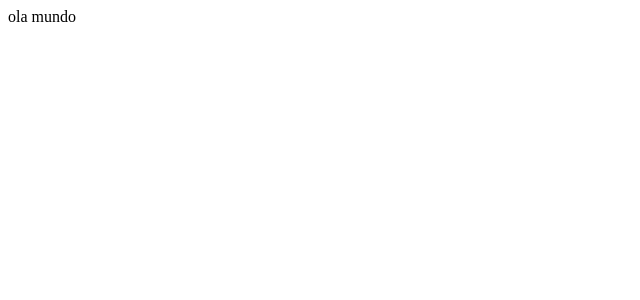
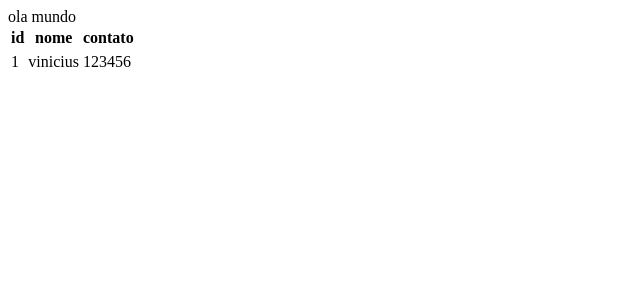
Before and after one commit to vinisilva2020/aula-git-github, a PHP site: page / in a window 1280 px wide. Before the commit the part shown is almost empty. Shown: the top 300 px of the page, without its empty margins (0-640 px from the left). Run offline with PHP 8.4, Linux system fonts and the light colour scheme.

Commit message:
tabela em php

```diff
--- a/index.php
+++ b/index.php
@@ -1,12 +1,30 @@
 <!DOCTYPE html>
 <html lang="en">
+
 <head>
     <meta charset="UTF-8">
     <meta http-equiv="X-UA-Compatible" content="IE=edge">
     <meta name="viewport" content="width=device-width, initial-scale=1.0">
     <title>Document</title>
 </head>
+
 <body>
     <?php print("ola mundo"); ?>
+
+    <table>
+        <thead>
+            <th>id</th>
+            <th>nome</th>
+            <th>contato</th>
+        </thead>
+        <tr>
+            <tbody>
+                <td>1</td>
+                <td>vinicius</td>
+                <td>123456</td>
+            </tbody>
+        </tr>
+    </table>
 </body>
+
 </html>
```
